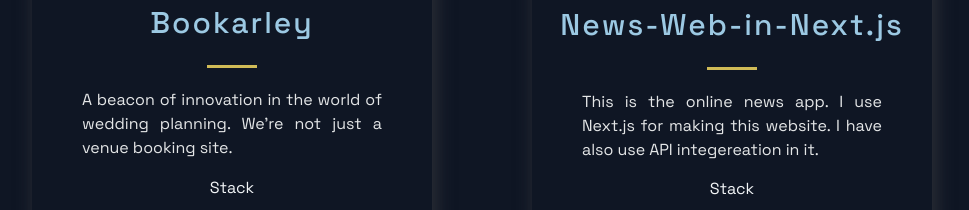
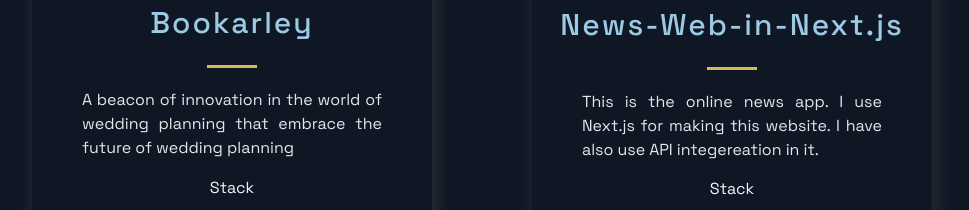
Before and after one commit to AfaqShahidKhan/portfolio-website-template-in-next-js, a Next.js app: page / in a window 1280 px wide. Shown: the part 1280-1490 px from the top of the page, without its empty margins (158-1127 px from the left). Built offline with nearby package versions, Linux system fonts and the light colour scheme.

Commit message:
Update constants.js

```diff
--- a/src/constants/constants.js
+++ b/src/constants/constants.js
@@ -2,7 +2,7 @@
   {
     title: "Bookarley",
     description:
-      "A  beacon of innovation in the world of wedding planning. We're not just a venue booking site.",
+      "A  beacon of innovation in the world of wedding planning that embrace the future of wedding planning",
     image: "/images/1.png",
     tags: ["Rails", "UI", "Database", "Postgresql","Solidus"],
     source: "https://github.com/AfaqShahidKhan?tab=repositories",
```
